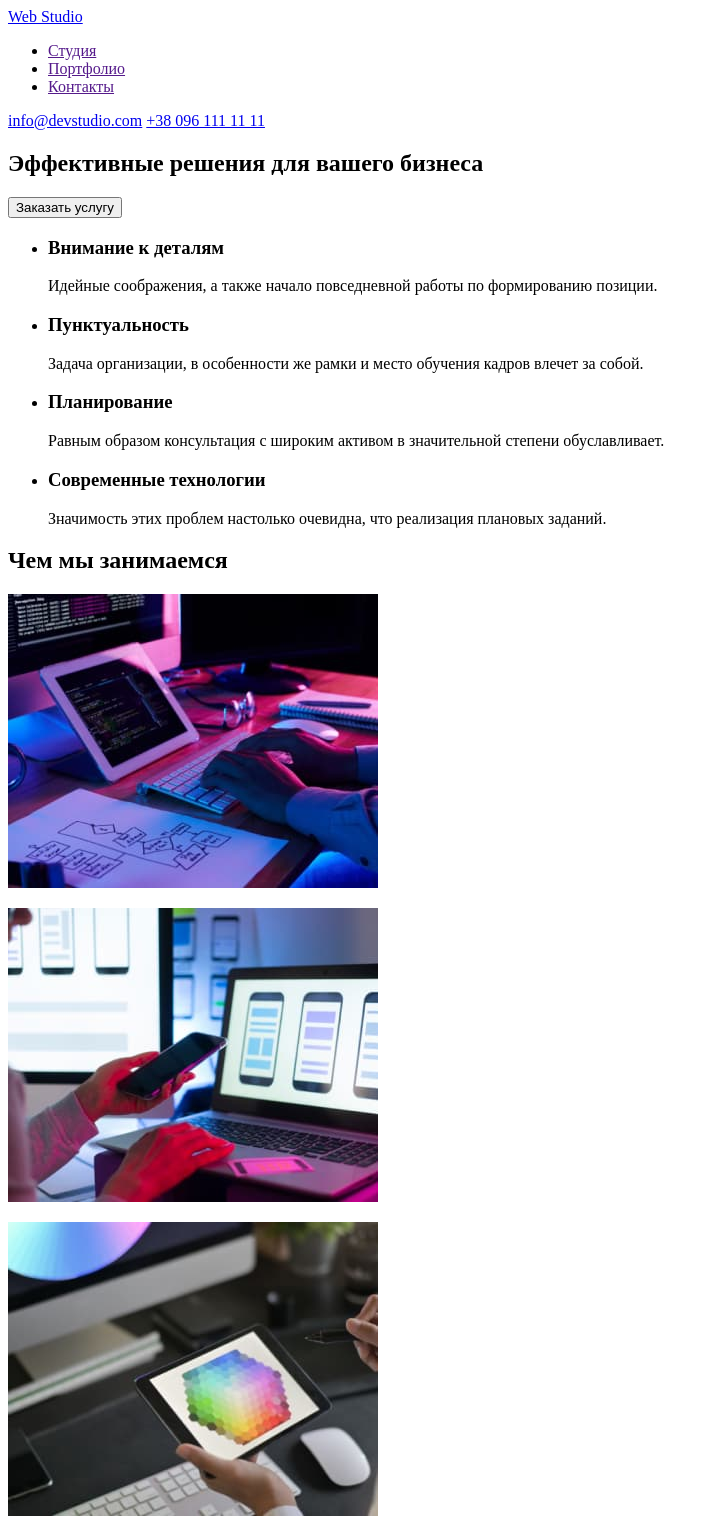
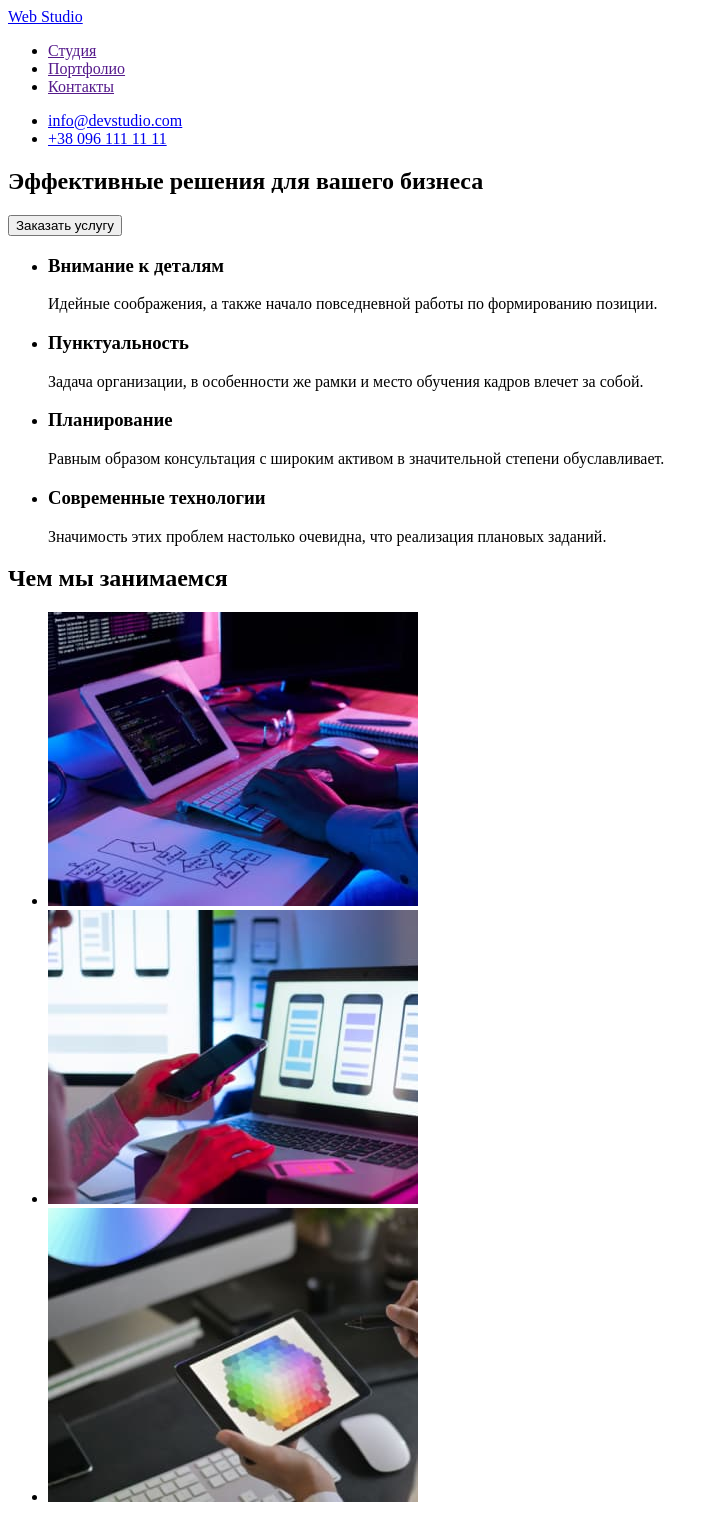
Before and after one commit to TarasKovalyshyn/goit-markup-hw-001, a plain HTML site: page index.html in a window 1280 px wide. Shown: the top 1523 px of the page, without its empty margins (0-719 px from the left). Drawn offline with Linux system fonts and the light colour scheme.

Commit message:
error correction

```diff
--- a/index.html
+++ b/index.html
@@ -17,16 +17,20 @@
                 <li><a href="">Контакты</a></li>
             </ul>
         </nav>
-        <a href="mailto:info@devstudio.com">info@devstudio.com</a>
-        <a href="tel:+380961111111">+38 096 111 11 11</a>
+        <ul>
+            <li>
+        <a href="mailto:info@devstudio.com">info@devstudio.com</a></li>
+        <li> <a href="tel:+380961111111">+38 096 111 11 11</a></li>
+    </ul>
     </header>
-    <div>
+
+    <main>
         <section>
             <h1>Эффективные решения для вашего бизнеса</h1>
             <button type="button">Заказать услугу</button>
         </section>
-    </div>
-    <main>
+        <section>
+            <!--<h2>прихований заголовок</h2>-->
         <ul>
             <li>
                 <h3>Внимание к деталям</h3>
@@ -45,12 +49,15 @@
                 <p>Значимость этих проблем настолько очевидна, что реализация плановых заданий.</p>
             </li>
         </ul>
+    </section>
         <section>
             <div>
                 <h2>Чем мы занимаемся</h2>
-                <p><img src="./imeges/img.jpg" alt="typing on keyboard" width="370" height="294"></p>
-                <p><img src="./imeges/img(1).jpg" alt="serf the internet" width="370" height="294"></p>
-                <p><img src="./imeges/img(2).jpg" alt="painting" width="370" height="294"></p>
+                <ul>
+                <li><img src="./imeges/img.jpg" alt="typing on keyboard" width="370" height="294"></li>
+                <li><img src="./imeges/img(1).jpg" alt="serf the internet" width="370" height="294"></li>
+                <li><img src="./imeges/img(2).jpg" alt="painting" width="370" height="294"></li>
+            </ul>
             </div>
         </section>
         <section>
@@ -80,10 +87,10 @@
         </section>
     </main>
     <footer>
-        <p><a href="/">Web Studio</a></p>
+        <a href="/">Web Studio</a>
         <address>
             <ul>
-                <li><a href="https://goo.gl/maps/LqxU8Z8EwyXyZSnf8" target="_blank">г. Киев, пр-т Леси Украинки,
+                <li><a href="https://goo.gl/maps/LqxU8Z8EwyXyZSnf8" target="_blank" rel="noopener noreferrer nofollow" >г. Киев, пр-т Леси Украинки,
                         26</a></li>
                 <li><a href="mailto:info@devstudio.com">info@devstudio.com</a></li>
                 <li><a href="tel:+380961111111">+38 096 111 11 11</a></li>
```
